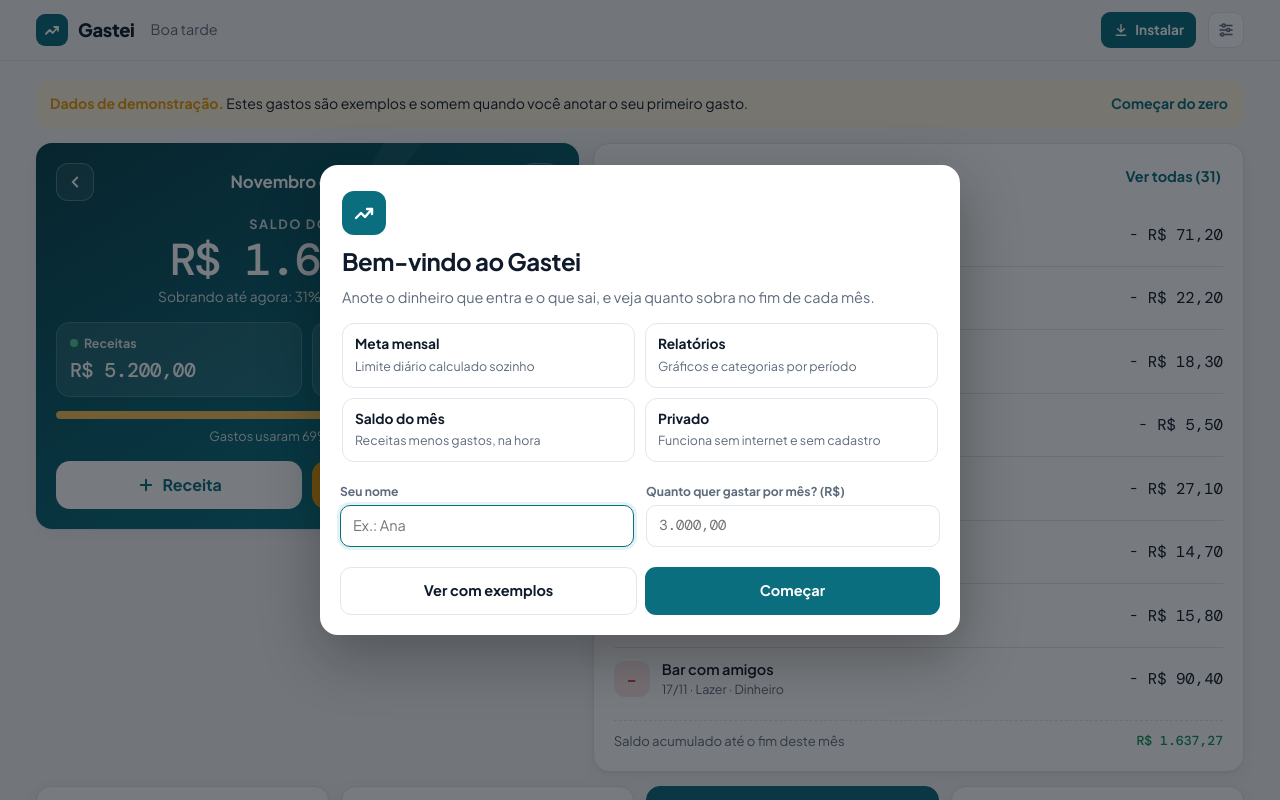
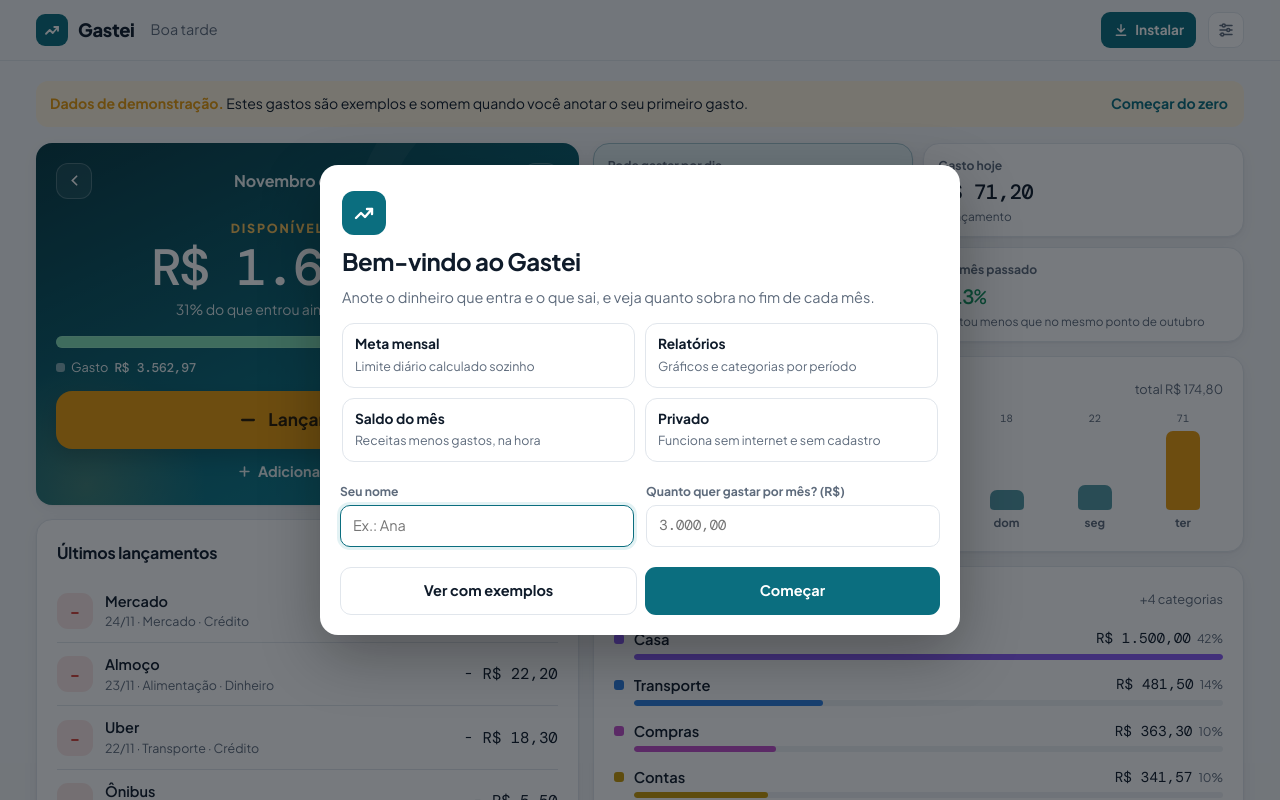
Before and after one commit to ramosluskka-arch/gastei, a plain HTML site: page index.html in a window 1280 px wide. Shown: the top 800 px of the page. Drawn offline with nearby package versions, Linux system fonts and the light colour scheme.

Commit message:
Dashboard: foco no disponível do mês e lançamento rápido de gastos
Co-Authored-By: Claude Opus 5.5 <noreply@anthropic.com>
Claude-Session: https://claude.ai/code/session_01MewengFfU8WeLqR7x9wXLh

```diff
--- a/index.html
+++ b/index.html
@@ -336,35 +336,57 @@ footer{margin-top:28px;color:var(--muted);font-size:.78rem;display:flex;justify-
   .plabel{font-size:1rem!important}
   svg.chart{height:210px}
 }
-/* ---- tela do mês: receitas, gastos e saldo ---- */
+/* ---- dashboard: quanto ainda tenho ---- */
 .mwrap{display:grid;gap:14px;margin-bottom:14px}
-@media (min-width:1001px){.mwrap{grid-template-columns:minmax(0,5fr) minmax(0,6fr);align-items:start}}
-.mcard{background:linear-gradient(150deg,#08434F 0%,#0B6E7F 70%,#118596 100%);color:#fff;border:0;display:grid;gap:14px;position:relative;overflow:hidden}
-.mcard::after{content:"";position:absolute;right:-60px;top:-60px;width:220px;height:220px;border-radius:50%;border:30px solid rgba(255,255,255,.05);pointer-events:none}
-.mhead{display:flex;align-items:center;justify-content:space-between;gap:8px;position:relative;z-index:1}
-.mhead h2{margin:0;font-size:1.05rem;font-weight:700;text-align:center;flex:1}
-.marrow{width:38px;height:38px;border-radius:12px;border:1px solid rgba(255,255,255,.25);background:rgba(255,255,255,.08);color:#fff;display:grid;place-items:center;flex:none}
-.marrow svg{width:18px;height:18px}
-.msaldo{display:grid;justify-items:center;gap:2px;text-align:center}
-.msaldo span{font-size:.8rem;font-weight:700;letter-spacing:.12em;text-transform:uppercase;opacity:.8}
-.msaldo b{font-size:clamp(2rem,9vw,2.8rem);font-weight:500;letter-spacing:-.04em;line-height:1.1;white-space:nowrap}
+@media (min-width:1001px){.mwrap{grid-template-columns:minmax(0,5fr) minmax(0,6fr);grid-template-areas:"hero dash" "list dash";align-items:start}#monthCard{grid-area:hero}.dash{grid-area:dash}#monthList{grid-area:list}}
+.mcard{background:linear-gradient(155deg,#063A44 0%,#0B6E7F 62%,#13889A 100%);color:#fff;border:0;display:grid;gap:14px;position:relative;overflow:hidden}
+.mcard::before{content:"";position:absolute;left:-80px;bottom:-110px;width:260px;height:260px;border-radius:50%;background:radial-gradient(circle,rgba(246,193,90,.22),transparent 65%);pointer-events:none}
+.mcard::after{content:"";position:absolute;right:-70px;top:-70px;width:230px;height:230px;border-radius:50%;border:32px solid rgba(255,255,255,.05);pointer-events:none}
+.mcard>*{position:relative;z-index:1}
+.mhead{display:flex;align-items:center;justify-content:space-between;gap:8px}
+.mhead h2{margin:0;font-size:1rem;font-weight:700;text-align:center;flex:1;opacity:.92}
+.marrow{width:36px;height:36px;border-radius:12px;border:1px solid rgba(255,255,255,.22);background:rgba(255,255,255,.08);color:#fff;display:grid;place-items:center;flex:none}
+.marrow svg{width:17px;height:17px}
+.msaldo{display:grid;justify-items:center;gap:4px;text-align:center;padding:6px 0 2px}
+.msaldo span{font-size:.78rem;font-weight:800;letter-spacing:.14em;text-transform:uppercase;color:#F6C15A}
+.msaldo b{font-size:clamp(2.3rem,11vw,3.2rem);font-weight:500;letter-spacing:-.045em;line-height:1.05;white-space:nowrap}
 .msaldo b.neg{color:#FFB4AE}
-.msaldo small{font-size:.86rem;opacity:.85}
-.mtiles{display:grid;grid-template-columns:minmax(0,1fr) minmax(0,1fr);gap:10px}
-.mt{background:rgba(255,255,255,.1);border:1px solid rgba(255,255,255,.16);border-radius:14px;padding:11px 13px;display:grid;gap:3px;min-width:0}
-.mt span{display:flex;align-items:center;gap:6px;font-size:.78rem;font-weight:700;opacity:.85}
-.mt i{width:8px;height:8px;border-radius:50%}.mt i.up{background:#5BE0A0}.mt i.down{background:#FF8F86}
-.mt b{font-size:clamp(1rem,4.6vw,1.25rem);font-weight:500;letter-spacing:-.03em;white-space:nowrap}
-.mbar{height:8px;border-radius:9px;background:rgba(255,255,255,.16);overflow:hidden}
-.mbar div{height:100%;border-radius:9px;background:#F6C15A;width:0;transition:width .6s ease}
-.mbar div.over{background:#FF8F86}
-.mbarl{margin:-6px 0 0;font-size:.8rem;opacity:.85;text-align:center}
-.madd{display:grid;grid-template-columns:1fr 1fr;gap:10px}
-.madd .btn{display:flex;align-items:center;justify-content:center;gap:8px;border-radius:14px;font-size:1rem}
-.madd .btn svg{width:18px;height:18px}
-.madd-in{background:#fff;color:#0B6E7F}
-.madd-out{background:#E89B0C;color:#2B1B00}
-#monthList .chead{flex-wrap:nowrap}#monthList .chead h2{white-space:nowrap}#monthList .link{white-space:nowrap}
+.msaldo small{font-size:.88rem;opacity:.85}
+.mgauge{height:12px;border-radius:9px;background:rgba(91,224,160,.9);overflow:hidden;box-shadow:inset 0 0 0 1px rgba(255,255,255,.1)}
+.mgauge div{height:100%;background:rgba(255,255,255,.28);border-right:2px solid #fff;width:0;transition:width .7s cubic-bezier(.2,.8,.3,1)}
+.mgauge div.over{background:#FF8F86;border-right:0}
+.mlegend{display:flex;justify-content:space-between;gap:10px;font-size:.8rem;margin-top:-4px;flex-wrap:wrap}
+.mlegend span{display:flex;align-items:center;gap:6px;opacity:.9}
+.mlegend i{width:9px;height:9px;border-radius:3px}.mlegend i.g{background:rgba(255,255,255,.55)}.mlegend i.r{background:#5BE0A0}
+.mlegend b{font-weight:500}
+.mgo{display:flex;align-items:center;justify-content:center;gap:10px;background:#E89B0C;color:#2B1B00;border-radius:16px;font-size:1.08rem;padding:16px;box-shadow:0 8px 20px rgba(0,0,0,.18)}
+.mgo svg{width:20px;height:20px}
+.mgo:active{transform:scale(.98)}
+.mlink{display:flex;align-items:center;justify-content:center;gap:6px;background:none;border:0;color:#fff;font-weight:700;font-size:.9rem;padding:2px;opacity:.9;margin-top:-4px}
+.mlink svg{width:15px;height:15px}
+.dash{display:grid;gap:14px;min-width:0}
+.dtiles{display:grid;grid-template-columns:minmax(0,1fr) minmax(0,1fr);gap:10px}
+.dt{background:var(--surface);border:1px solid var(--line);border-radius:16px;padding:12px 14px;display:grid;gap:2px;box-shadow:var(--shadow);min-width:0}
+.dt span{font-size:.76rem;font-weight:700;color:var(--muted)}
+.dt b{font-family:var(--f-num);font-weight:500;font-size:clamp(1.02rem,4.6vw,1.3rem);letter-spacing:-.03em;white-space:nowrap}
+.dt small{font-size:.74rem;color:var(--muted);line-height:1.3}
+.dt.hl{background:var(--primary-soft);border-color:color-mix(in srgb,var(--primary) 30%,var(--line))}
+.dt.hl b{color:var(--primary)}
+.dt b.up{color:var(--bad)}.dt b.down{color:var(--good)}
+.dcard .chead{margin-bottom:10px}
+.d7{display:grid;grid-template-columns:repeat(7,1fr);gap:8px;align-items:end;height:120px}
+.d7 div{display:grid;grid-template-rows:auto 1fr auto;justify-items:center;gap:4px;height:100%}
+.d7 em{font-style:normal;font-size:.66rem;color:var(--muted);font-family:var(--f-num);white-space:nowrap}
+.d7 i{align-self:end;width:100%;max-width:34px;border-radius:7px 7px 4px 4px;background:color-mix(in srgb,var(--primary) 70%,transparent);min-height:3px}
+.d7 i.now{background:var(--amber)}
+.d7 span{font-size:.72rem;font-weight:700;color:var(--muted)}
+.dcat{display:grid;grid-template-columns:auto minmax(0,1fr) auto;gap:4px 10px;align-items:center;padding:7px 0}
+.dcat i{width:10px;height:10px;border-radius:3px}
+.dcat b{font-weight:600;font-size:.92rem;white-space:nowrap;overflow:hidden;text-overflow:ellipsis}
+.dcat .v{font-family:var(--f-num);font-size:.9rem;white-space:nowrap}
+.dcat .v small{color:var(--muted);font-family:var(--f-ui);font-size:.74rem;margin-left:6px}
+.dcat .tr{grid-column:2/4;height:6px;border-radius:6px;background:var(--sunken);overflow:hidden}
+.dcat .tr div{height:100%;border-radius:6px}
 .mrow{display:grid;grid-template-columns:auto minmax(0,1fr) auto;gap:12px;align-items:center;padding:11px 0;border-top:1px solid var(--line);cursor:pointer}
 .mrow:first-child{border-top:0}
 .mrow .ic{width:36px;height:36px;border-radius:11px;display:grid;place-items:center;font-weight:800;font-size:1rem}
@@ -374,7 +396,8 @@ footer{margin-top:28px;color:var(--muted);font-size:.78rem;display:flex;justify-
 .mrow small{display:block;font-size:.78rem;color:var(--muted);white-space:nowrap;overflow:hidden;text-overflow:ellipsis}
 .mrow .v{font-family:var(--f-num);white-space:nowrap;font-size:.98rem}
 .mrow .v.in{color:var(--good)}
-.mempty{padding:18px 0 6px;text-align:center;color:var(--muted);font-size:.9rem}
+.mempty{padding:16px 0 4px;text-align:center;color:var(--muted);font-size:.9rem}
+#monthList .chead{flex-wrap:nowrap}#monthList .chead h2{white-space:nowrap}#monthList .link{white-space:nowrap}
 .macc{margin:10px 0 0;padding-top:10px;border-top:1px dashed var(--line);font-size:.82rem;color:var(--muted);display:flex;justify-content:space-between;gap:10px}
 .macc b{font-family:var(--f-num);font-weight:500;color:var(--ink);white-space:nowrap}.macc b.pos{color:var(--good)}.macc b.neg{color:var(--bad)}
 /* sem elementos de jogo */
@@ -549,17 +572,24 @@ html,body{overflow-x:hidden}
   <div class="mwrap">
   <section class="card mcard" data-v="home" id="monthCard" aria-labelledby="mLabel">
     <div class="mhead"><button class="marrow" id="mPrev" aria-label="Mês anterior"><svg viewBox="0 0 24 24" fill="none" stroke="currentColor" stroke-width="2.4" stroke-linecap="round"><path d="M15 18l-6-6 6-6"/></svg></button><h2 id="mLabel">—</h2><button class="marrow" id="mNext" aria-label="Próximo mês"><svg viewBox="0 0 24 24" fill="none" stroke="currentColor" stroke-width="2.4" stroke-linecap="round"><path d="M9 18l6-6-6-6"/></svg></button></div>
-    <div class="msaldo"><span>Saldo do mês</span><b class="mono" id="mNet">R$ 0,00</b><small id="mNetSub"></small></div>
-    <div class="mtiles">
-      <div class="mt"><span><i class="up"></i>Receitas</span><b class="mono" id="mIn">R$ 0,00</b></div>
-      <div class="mt"><span><i class="down"></i>Gastos</span><b class="mono" id="mOut">R$ 0,00</b></div>
+    <div class="msaldo"><span id="mNetL">Disponível agora</span><b class="mono" id="mNet">R$ 0,00</b><small id="mNetSub"></small></div>
+    <div class="mgauge" aria-hidden="true"><div id="mBarFill"></div></div>
+    <div class="mlegend"><span><i class="g"></i>Gasto <b class="mono" id="mOut">R$ 0,00</b></span><span><i class="r"></i>Recebido <b class="mono" id="mIn">R$ 0,00</b></span></div>
+    <button class="btn mgo" data-add="out"><svg viewBox="0 0 24 24" fill="none" stroke="currentColor" stroke-width="2.8" stroke-linecap="round"><path d="M5 12h14"/></svg>Lançar gasto</button>
+    <button class="mlink" data-add="in"><svg viewBox="0 0 24 24" fill="none" stroke="currentColor" stroke-width="2.6" stroke-linecap="round"><path d="M12 5v14M5 12h14"/></svg>Adicionar receita</button>
+  </section>
+  <div class="dash" data-v="home">
+    <div class="dtiles">
+      <div class="dt hl"><span>Pode gastar por dia</span><b class="mono" id="dDay">—</b><small id="dDayS"></small></div>
+      <div class="dt"><span>Gasto hoje</span><b class="mono" id="dToday">—</b><small id="dTodayS"></small></div>
+      <div class="dt"><span>Nesta semana</span><b class="mono" id="dWeek">—</b><small id="dWeekS"></small></div>
+      <div class="dt"><span>Vs. mês passado</span><b id="dCmp">—</b><small id="dCmpS"></small></div>
     </div>
-    <div class="mbar" aria-hidden="true"><div id="mBarFill"></div></div>
-    <p class="mbarl" id="mBarL"></p>
-    <div class="madd"><button class="btn madd-in" data-add="in"><svg viewBox="0 0 24 24" fill="none" stroke="currentColor" stroke-width="2.6" stroke-linecap="round"><path d="M12 5v14M5 12h14"/></svg>Receita</button><button class="btn madd-out" data-add="out"><svg viewBox="0 0 24 24" fill="none" stroke="currentColor" stroke-width="2.6" stroke-linecap="round"><path d="M5 12h14"/></svg>Gasto</button></div>
-  </section>
+    <section class="card dcard"><div class="chead"><h2>Últimos 7 dias</h2><span class="sub" id="d7s"></span></div><div class="d7" id="d7"></div></section>
+    <section class="card dcard"><div class="chead"><h2>Para onde está indo</h2><span class="sub" id="dCatS"></span></div><div id="dCats"></div></section>
+  </div>
   <section class="card" data-v="home" id="monthList">
-    <div class="chead"><h2>Movimentações do mês</h2><button class="link" id="mAll">Ver todas</button></div>
+    <div class="chead"><h2>Últimos lançamentos</h2><button class="link" id="mAll">Ver todos</button></div>
     <div id="mRows"></div>
     <p class="macc" id="mAcc"></p>
   </section>
@@ -1464,30 +1494,52 @@ MQ.addEventListener&&MQ.addEventListener("change",function(){closeSheet();drawCh
     if(Math.abs(dx)>70&&Math.abs(dx)>Math.abs(dy)*1.6){anchor=shift(mode,anchor,dx<0?1:-1);listLimit=20;animBars=true;render();buzz(6)}});
 })();
 
-/* ---------- tela do mês ---------- */
+/* ---------- dashboard do mês ---------- */
 var hm=new Date(today().getFullYear(),today().getMonth(),1);
+function sgn(v){return(v<0?"- ":"")+brl(Math.abs(v))}
 function drawMonth(){
-  var a=hm,b=new Date(a.getFullYear(),a.getMonth()+1,0),t=today();
+  var a=hm,b=new Date(a.getFullYear(),a.getMonth()+1,0),t=today(),isCur=t>=a&&t<=b,past=b<t,fut=a>t;
   var inc=sumRange(a,b,"in").t,out=sumRange(a,b).t,net=inc-out,nm=MOL[a.getMonth()];
   $("#mLabel").textContent=nm.charAt(0).toUpperCase()+nm.slice(1)+" de "+a.getFullYear();
-  var nb=$("#mNet");nb.textContent=(net<0?"- ":"")+brl(Math.abs(net));nb.className="mono"+(net<0?" neg":"");
+  $("#mNetL").textContent=past?"Sobrou no mês":net<0?"Passou do que entrou":"Disponível agora";
+  var nb=$("#mNet");nb.textContent=sgn(net);nb.className="mono"+(net<0?" neg":"");
   $("#mIn").textContent=brl(inc);$("#mOut").textContent=brl(out);
-  var isCur=t>=a&&t<=b,sub;
-  if(!inc&&!out)sub=a>t?"Mês que ainda não começou":"Nenhum lançamento neste mês";
-  else if(!inc)sub="Anote sua receita para ver quanto sobra";
-  else if(net>=0)sub=(isCur?"Sobrando até agora: ":"Sobrou ")+Math.round(net/inc*100)+"% do que você ganhou";
-  else sub="Você gastou "+brl(-net)+" a mais do que ganhou";
+  var sub;
+  if(!inc&&!out)sub=fut?"Este mês ainda não começou":"Comece adicionando a sua receita do mês";
+  else if(!inc)sub="Adicione sua receita para ver quanto ainda tem";
+  else if(net>=0)sub=Math.round(net/inc*100)+"% do que entrou "+(past?"ficou guardado":"ainda está com você");
+  else sub="Os gastos passaram a receita em "+brl(-net);
   $("#mNetSub").textContent=sub;
   var pc=inc?out/inc:out?1.01:0,f=$("#mBarFill");f.style.width=Math.min(100,pc*100)+"%";f.className=pc>1?"over":"";
-  $("#mBarL").textContent=inc?"Gastos usaram "+Math.round(pc*100)+"% das receitas":(out?"Sem receitas anotadas neste mês":"");
+  /* blocos */
+  var dim=b.getDate(),left=isCur?dim-t.getDate()+1:0;
+  if(isCur&&inc){$("#dDay").textContent=net>0?brl(Math.floor(net/left)):"R$ 0,00";$("#dDayS").textContent=net>0?"pelos próximos "+left+(left>1?" dias":" dia")+" para não faltar":"o mês já está no vermelho"}
+  else{var days=fut?0:past?dim:t.getDate();$("#dDay").textContent=days?brl(Math.round(out/days)):"—";$("#dDayS").textContent=days?"foi a média de gasto por dia":"sem dados ainda";$("#dDay").parentNode.firstChild.textContent=isCur?"Pode gastar por dia":"Média por dia"}
+  if(isCur||!inc)$("#dDay").parentNode.firstChild.textContent=isCur&&inc?"Pode gastar por dia":"Média por dia";
+  var ts=sumRange(t,t),ws=weekStart(t),wk=sumRange(ws,t);
+  $("#dToday").textContent=brl(ts.t);$("#dTodayS").textContent=ts.n?ts.n+(ts.n>1?" lançamentos":" lançamento"):"nada lançado hoje";
+  $("#dWeek").textContent=brl(wk.t);$("#dWeekS").textContent="desde "+WD[ws.getDay()]+", "+ws.getDate()+"/"+(ws.getMonth()+1);
+  var pa=new Date(a.getFullYear(),a.getMonth()-1,1),pb=new Date(a.getFullYear(),a.getMonth(),0),cutoff=isCur?new Date(pa.getFullYear(),pa.getMonth(),Math.min(t.getDate(),pb.getDate())):pb,prev=sumRange(pa,cutoff).t,cmp=$("#dCmp");
+  if(prev&&out){var p=Math.round((out-prev)/prev*100);cmp.textContent=(p>0?"+":"")+p+"%";cmp.className=p>0?"up":"down";$("#dCmpS").textContent=(p>0?"gastou mais":"gastou menos")+" que "+(isCur?"no mesmo ponto de ":"em ")+MOL[pa.getMonth()]}
+  else{cmp.textContent="—";cmp.className="";$("#dCmpS").textContent="sem dados para comparar"}
+  /* 7 dias */
+  var end=isCur?t:past?b:a,h7="",vals=[],mx=1;
+  for(var i=6;i>=0;i--){var d=addDays(end,-i),v=sumRange(d,d).t;vals.push([d,v]);mx=Math.max(mx,v)}
+  var tot7=0;vals.forEach(function(q){tot7+=q[1];h7+='<div title="'+esc(q[0].toLocaleDateString("pt-BR",{weekday:"long",day:"numeric",month:"short"})+": "+brl(q[1]))+'"><em>'+(q[1]?brlShort(q[1]):"")+'</em><i class="'+(iso(q[0])===iso(t)?"now":"")+'" style="height:'+Math.max(3,q[1]/mx*100)+'%"></i><span>'+WD[q[0].getDay()]+'</span></div>'});
+  $("#d7").innerHTML=h7;$("#d7s").textContent="total "+brl(tot7);
+  /* categorias */
+  var by={};inRange(a,b).filter(isOut).forEach(function(x){by[x.c]=(by[x.c]||0)+x.v});
+  var ks=Object.keys(by).sort(function(x,y){return by[y]-by[x]}),top=ks.length?by[ks[0]]:1;
+  $("#dCats").innerHTML=ks.length?ks.slice(0,5).map(function(k){var c=CAT(k);return'<div class="dcat"><i style="background:'+c.c+'"></i><b>'+esc(c.n)+'</b><span class="v">'+brl(by[k])+'<small>'+Math.round(by[k]/out*100)+'%</small></span><div class="tr"><div style="width:'+(by[k]/top*100)+'%;background:'+c.c+'"></div></div></div>'}).join(""):'<div class="mempty">Nenhum gasto neste mês.</div>';
+  $("#dCatS").textContent=ks.length>5?"+"+(ks.length-5)+" categorias":"";
+  /* lançamentos */
   var its=inRange(a,b).sort(function(x,y){return x.d<y.d?1:x.d>y.d?-1:0}),h="";
-  its.slice(0,8).forEach(function(x){var o=isOut(x),c=catOf(x),d=parse(x.d),p=x.p&&PAY(x.p);
+  its.slice(0,6).forEach(function(x){var o=isOut(x),c=catOf(x),d=parse(x.d),p=x.p&&PAY(x.p);
     h+='<div class="mrow" data-id="'+esc(x.id)+'"><span class="ic '+(o?"out":"in")+'">'+(o?"−":"+")+'</span><div><b>'+esc(x.n||c.n)+'</b><small>'+pad(d.getDate())+'/'+pad(d.getMonth()+1)+' · '+esc(c.n)+(p?" · "+esc(p.n):"")+'</small></div><span class="v'+(o?"":" in")+'">'+(o?"- ":"+ ")+brl(x.v)+'</span></div>'});
-  $("#mRows").innerHTML=h||'<div class="mempty">Toque em <b>Receita</b> para anotar o que entrou e em <b>Gasto</b> para o que saiu.</div>';
-  $("#mAll").hidden=its.length<=8;
-  if(its.length>8)$("#mAll").textContent="Ver todas ("+its.length+")";
+  $("#mRows").innerHTML=h||'<div class="mempty">Toque em <b>Lançar gasto</b> sempre que gastar. Leva poucos segundos.</div>';
+  $("#mAll").hidden=its.length<=6;$("#mAll").textContent="Ver todos ("+its.length+")";
   var acc=0,lim=iso(b);S.items.forEach(function(x){if(x.d<=lim)acc+=isOut(x)?-x.v:x.v});
-  $("#mAcc").innerHTML='<span>Saldo acumulado até o fim deste mês</span><b class="'+(acc<0?"neg":"pos")+'">'+(acc<0?"- ":"")+brl(Math.abs(acc))+'</b>';
+  $("#mAcc").innerHTML='<span>Saldo acumulado de todos os meses</span><b class="'+(acc<0?"neg":"pos")+'">'+sgn(acc)+'</b>';
 }
 $("#mPrev").addEventListener("click",function(){hm=new Date(hm.getFullYear(),hm.getMonth()-1,1);drawMonth();buzz(5)});
 $("#mNext").addEventListener("click",function(){hm=new Date(hm.getFullYear(),hm.getMonth()+1,1);drawMonth();buzz(5)});
--- a/sw.js
+++ b/sw.js
@@ -1,5 +1,5 @@
 /* Gastei: guarda o app no aparelho para abrir sem internet */
-const CACHE = "gastei-v10";
+const CACHE = "gastei-v11";
 const FILES = ["./", "./index.html", "./manifest.webmanifest", "./icon-192.png", "./icon-512.png", "./icon-maskable-512.png", "./apple-touch-icon.png"];
 self.addEventListener("install", e => { e.waitUntil(caches.open(CACHE).then(c => c.addAll(FILES)).then(() => self.skipWaiting())); });
 self.addEventListener("activate", e => { e.waitUntil(caches.keys().then(ks => Promise.all(ks.filter(k => k !== CACHE).map(k => caches.delete(k)))).then(() => self.clients.claim())); });
```
